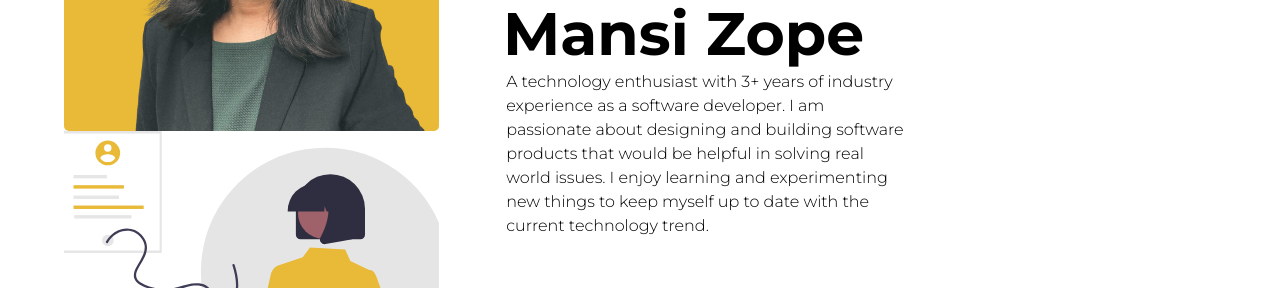
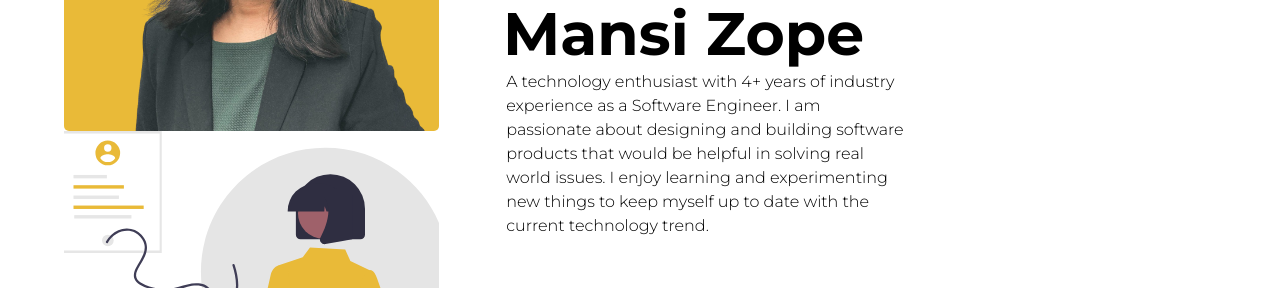
Before and after one commit to mansi-dev/portfolio, a Next.js app: page /about in a window 1280 px wide. Shown: the part 268-556 px from the top of the page. Built offline with nearby package versions, Linux system fonts and the light colour scheme.

Commit message:
Update about.js

```diff
--- a/pages/about.js
+++ b/pages/about.js
@@ -47,7 +47,7 @@ export const About = () => {
                         <h1 className={styles.name}>Mansi Zope</h1>
 
                         <p className={styles.desc}>
-                        A technology enthusiast with 3+ years of industry experience as a software developer. I am passionate about
+                        A technology enthusiast with 4+ years of industry experience as a Software Engineer. I am passionate about
                         designing and building software products that would be helpful in solving real world issues. I enjoy learning and experimenting new things
                         to keep myself up to date with the current technology trend.
                         </p>
```
